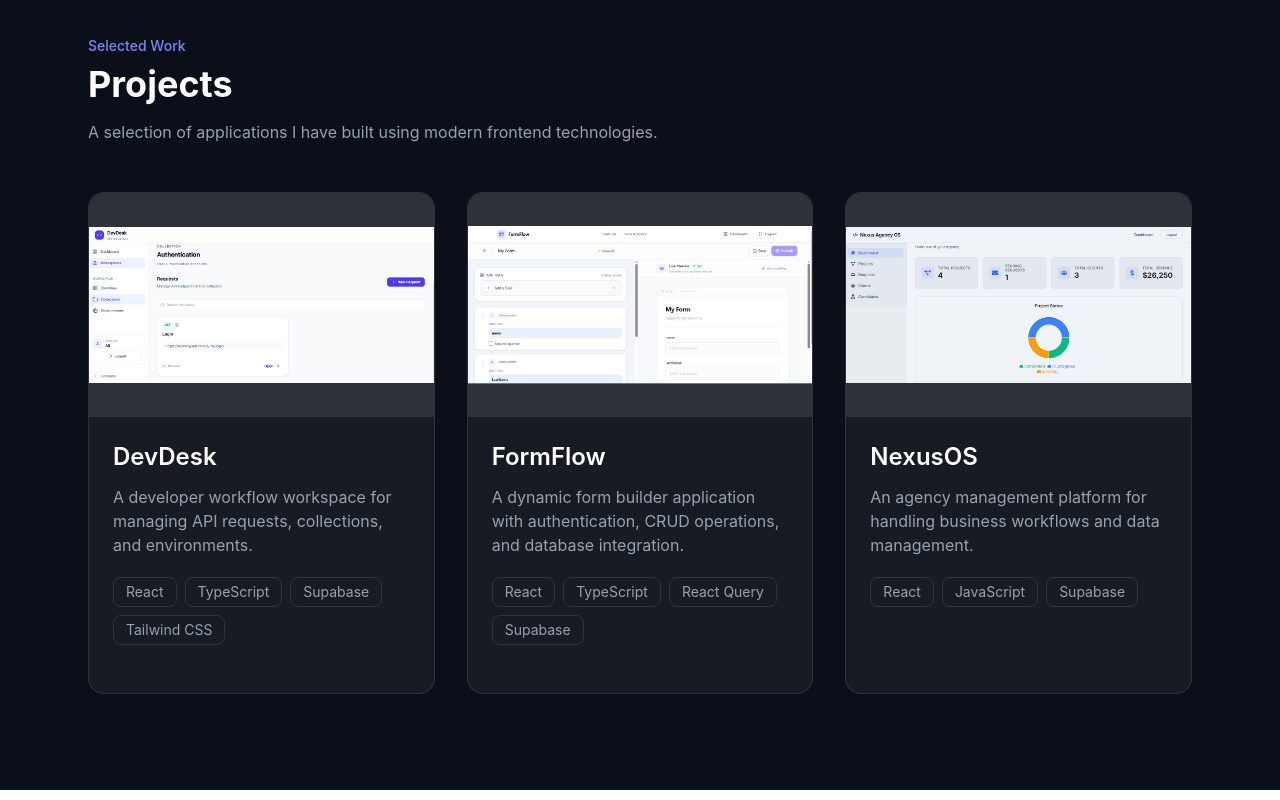
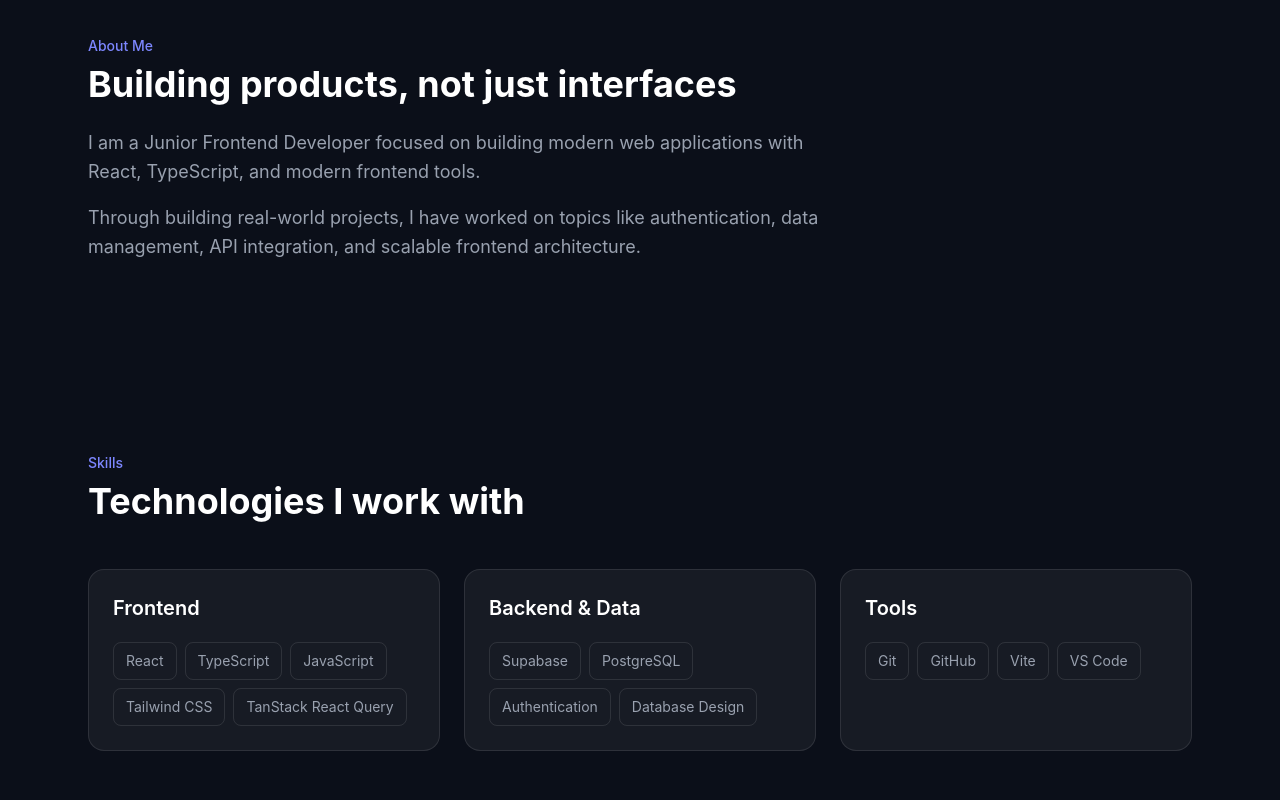
Before and after one commit to Ali-jalili/Personal-Portfolio, a React (Vite) app: page / in a window 1280 px wide. Shown: the part 860-1660 px from the top of the page. Built offline with nearby package versions, Linux system fonts and the light colour scheme.

Commit message:
feat: add About and Skills sections
- Added Skills component for tech stack
- Integrated About and Skills into main page

```diff
--- a/src/App.tsx
+++ b/src/App.tsx
@@ -3,12 +3,18 @@
 import MainLayout from "./layouts/MainLayout";
 import Hero from "./features/hero/Hero";
 import Projects from "./features/projects/Projects";
+import About from "./features/about/About";
+import Skills from "./features/skills/Skills";
+import Journey from "./features/journey/Journey";
 
 function App() {
   return (
     <MainLayout>
       <Hero />
+      <About />
+      <Skills />
       <Projects />
+      <Journey />
     </MainLayout>
   );
 }
--- /dev/null
+++ b/src/features/journey/Journey.tsx
@@ -0,0 +1,59 @@
+/** @format */
+
+const journeyItems = [
+  {
+    title: "Frontend Development Journey",
+    description:
+      "Started building modern web applications and improving problem-solving through real projects.",
+  },
+  {
+    title: "NexusOS",
+    description:
+      "Built an agency management platform and learned about authentication, databases, and full product workflows.",
+  },
+  {
+    title: "FormFlow",
+    description:
+      "Built a dynamic form builder while improving architecture, state management, and data flow decisions.",
+  },
+  {
+    title: "DevDesk",
+    description:
+      "Created a developer workflow workspace focused on practical tooling and product experience.",
+  },
+];
+
+function Journey() {
+  return (
+    <section id="journey" className="py-24">
+      <div className="mx-auto max-w-6xl px-6">
+        <div className="max-w-2xl">
+          <p className="text-sm font-medium text-indigo-400">Journey</p>
+
+          <h2 className="mt-2 text-4xl font-bold">My development path</h2>
+        </div>
+
+        <div className="mt-12 space-y-6">
+          {journeyItems.map((item, index) => (
+            <div
+              key={item.title}
+              className="rounded-2xl border border-white/10 bg-white/5 p-6"
+            >
+              <div className="flex gap-4">
+                <span className="text-indigo-400">0{index + 1}</span>
+
+                <div>
+                  <h3 className="text-xl font-semibold">{item.title}</h3>
+
+                  <p className="mt-2 text-gray-400">{item.description}</p>
+                </div>
+              </div>
+            </div>
+          ))}
+        </div>
+      </div>
+    </section>
+  );
+}
+
+export default Journey;
--- /dev/null
+++ b/src/features/skills/Skills.tsx
@@ -0,0 +1,60 @@
+/** @format */
+
+const skillGroups = [
+  {
+    title: "Frontend",
+    skills: [
+      "React",
+      "TypeScript",
+      "JavaScript",
+      "Tailwind CSS",
+      "TanStack React Query",
+    ],
+  },
+  {
+    title: "Backend & Data",
+    skills: ["Supabase", "PostgreSQL", "Authentication", "Database Design"],
+  },
+  {
+    title: "Tools",
+    skills: ["Git", "GitHub", "Vite", "VS Code"],
+  },
+];
+
+function Skills() {
+  return (
+    <section id="skills" className="py-24">
+      <div className="mx-auto max-w-6xl px-6">
+        <div className="max-w-2xl">
+          <p className="text-sm font-medium text-indigo-400">Skills</p>
+
+          <h2 className="mt-2 text-4xl font-bold">Technologies I work with</h2>
+        </div>
+
+        <div className="mt-12 grid gap-6 md:grid-cols-3">
+          {skillGroups.map((group) => (
+            <div
+              key={group.title}
+              className="rounded-2xl border border-white/10 bg-white/5 p-6"
+            >
+              <h3 className="text-xl font-semibold">{group.title}</h3>
+
+              <div className="mt-5 flex flex-wrap gap-2">
+                {group.skills.map((skill) => (
+                  <span
+                    key={skill}
+                    className="rounded-lg border border-white/10 px-3 py-2 text-sm text-gray-400"
+                  >
+                    {skill}
+                  </span>
+                ))}
+              </div>
+            </div>
+          ))}
+        </div>
+      </div>
+    </section>
+  );
+}
+
+export default Skills;
```
